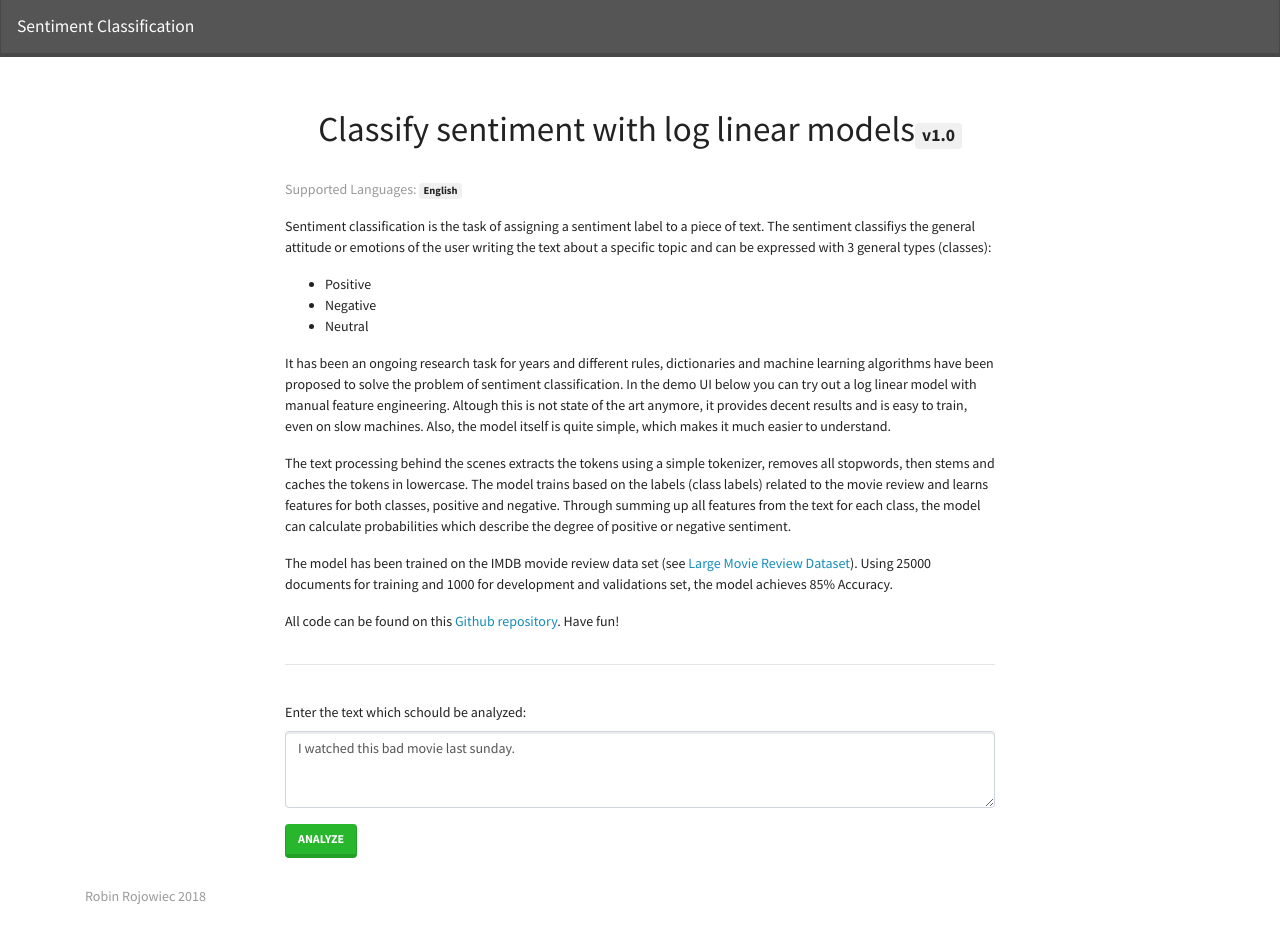
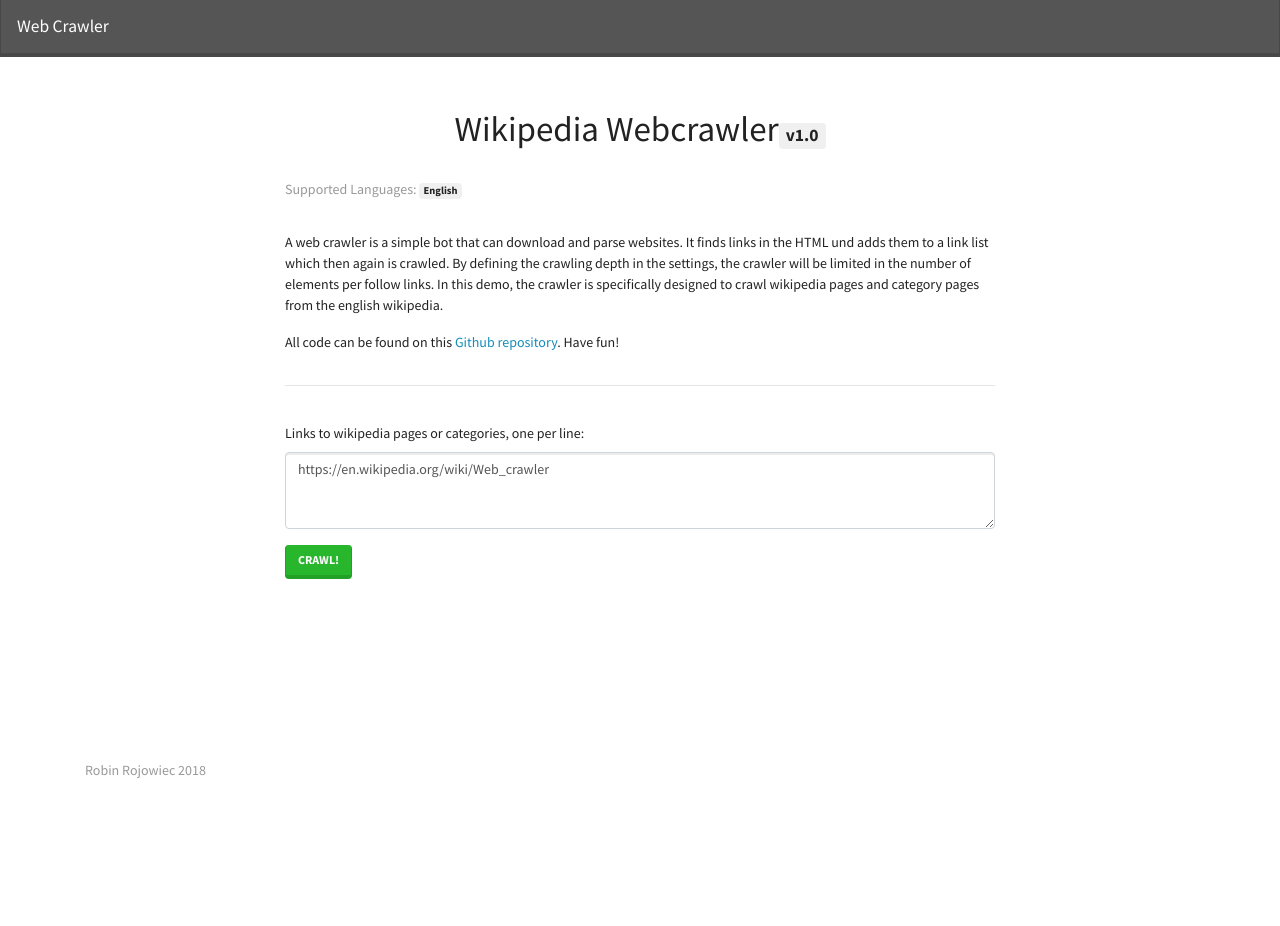
Before and after one commit to RobinRojowiec/web-crawler-ui, an Angular app: page / in a window 1280 px wide. After the commit the page ends 800 px from the top, so only its background shows below. Built offline with nearby package versions, Linux system fonts and the light colour scheme; what ng4-charts would draw is missing.

Commit message:
adjusted UI

```diff
--- a/src/app/app.component.html
+++ b/src/app/app.component.html
@@ -12,7 +12,7 @@
   <main role="main" class="container">
     <div class="row">
       <div class="col-lg-12">
-          <h1 class="mt-5">Classify sentiment with log linear models<span class="badge badge-secondary small">v1.0</span></h1>
+          <h1 class="mt-5">Wikipedia Webcrawler<span class="badge badge-secondary small">v1.0</span></h1>
           <br>
       </div>
       <div class="offset-lg-2 col-lg-10">
@@ -20,27 +20,12 @@
           <span class="badge badge-secondary">English</span></p>
       </div>
       <div class="offset-lg-2 col-lg-8">
-        <p>Sentiment classification is the task of assigning a sentiment label to a piece of text. The sentiment classifiys the general attitude or emotions of the user
-          writing the text about a specific topic and can be expressed with 3 general types (classes):
+        <p></p>
+        <p>A web crawler is a simple bot that can download and parse websites. It finds links in the HTML und adds them to a link list which then
+          again is crawled. By defining the crawling depth in the settings, the crawler will be limited in the number of elements per follow links.
+          In this demo, the crawler is specifically designed to crawl wikipedia pages and category pages from the english wikipedia.
         </p>
-        <ul>
-          <li>Positive</li>
-          <li>Negative</li>
-          <li>Neutral</li>
-        </ul>
-        <p>It has been an ongoing research task for years and different rules, dictionaries and machine learning algorithms have been proposed to solve
-          the problem of sentiment classification. In the demo UI below you can try out a log linear model with manual feature engineering. Altough this is not
-          state of the art anymore, it provides decent results and is easy to train, even on slow machines. Also, the model itself is quite simple, which makes
-          it much easier to understand.
-        </p>
-        <p>The text processing behind the scenes extracts the tokens using a simple tokenizer, removes all stopwords, then stems and caches the tokens in lowercase.
-          The model trains based on the labels (class labels) related to the movie review and learns features for both classes, positive and negative.
-          Through summing up all features from the text for each class, the model can calculate probabilities which describe the degree of positive or negative sentiment.
-        </p>
-        <p>The model has been trained on the IMDB movide review data set (see <a href="http://ai.stanford.edu/~amaas/data/sentiment/">Large Movie Review Dataset</a>).
-          Using 25000 documents for training and 1000 for development and validations set, the model achieves 85% Accuracy.
-        </p>
-        <p>All code can be found on this <a href="https://github.com/RobinRojowiec/log-linear-sentiment-classifier">Github repository</a>.
+        <p>All code can be found on this <a href="https://github.com/RobinRojowiec/wikipedia-web-crawler">Github repository</a>.
         Have fun!</p>
       </div>
     </div>
@@ -68,10 +53,10 @@
       <div class="offset-lg-2 col-lg-8" *ngIf="!loading && last_response==null">
         <form>
           <div class="form-group">
-              <label for="exampleFormControlTextarea1">Enter the text which schould be analyzed:</label>
+              <label for="exampleFormControlTextarea1">Links to wikipedia pages or categories, one per line:</label>
               <textarea class="form-control" id="exampleFormControlTextarea1" rows="3" [(ngModel)]="text" name="text"></textarea>
             </div>
-            <button type="submit" class="btn btn-success mb-2" (click)="analyze()">Analyze</button>
+            <button type="submit" class="btn btn-success mb-2" (click)="crawl()">{{button_crawl}}</button>
           </form>
       </div>
 
--- a/src/app/app.component.ts
+++ b/src/app/app.component.ts
@@ -8,12 +8,13 @@
   styleUrls: ['./app.component.scss']
 })
 export class AppComponent {
-  title = 'Sentiment Classification';
+  title = 'Web Crawler';
   loading = false;
-  text = "I watched this bad movie last sunday.";
+  text = "https://en.wikipedia.org/wiki/Web_crawler";
   last_response: SentimentResponse;
   tokens = []
   error_text: string;
+  button_crawl = "Crawl!"
 
   chart_data = [];
   chart_labels = [];
@@ -38,7 +39,7 @@
     this.clear()
   }
 
-  public analyze(){
+  public crawl(){
     if (this.text.trim() == ""){
       return;
     }
--- a/src/index.html
+++ b/src/index.html
@@ -2,7 +2,7 @@
 <html lang="en">
 <head>
   <meta charset="utf-8">
-  <title>Sentiment Classification UI</title>
+  <title>Web Crawler UI</title>
   <base href="./">
   <script src="./assets/Chart.min.js"></script>
   <meta name="viewport" content="width=device-width, initial-scale=1">
```
